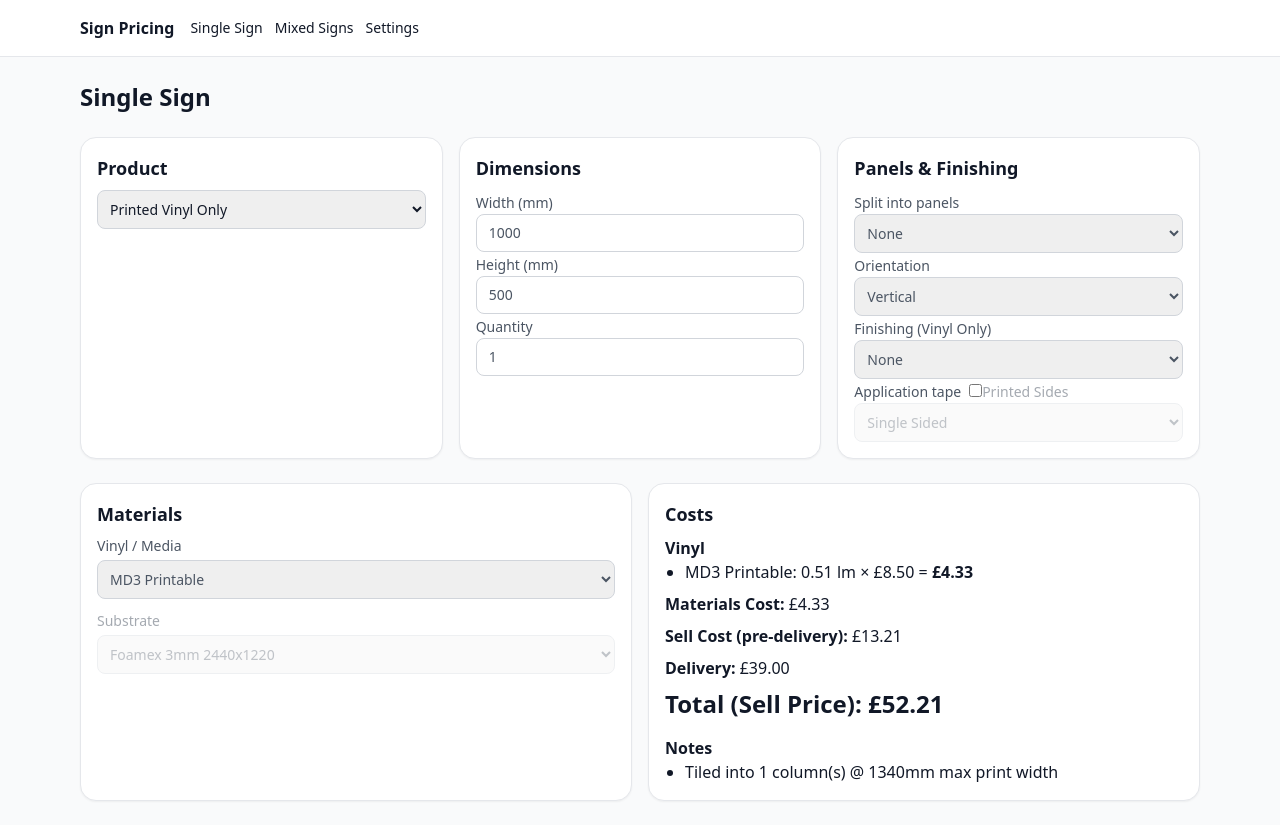
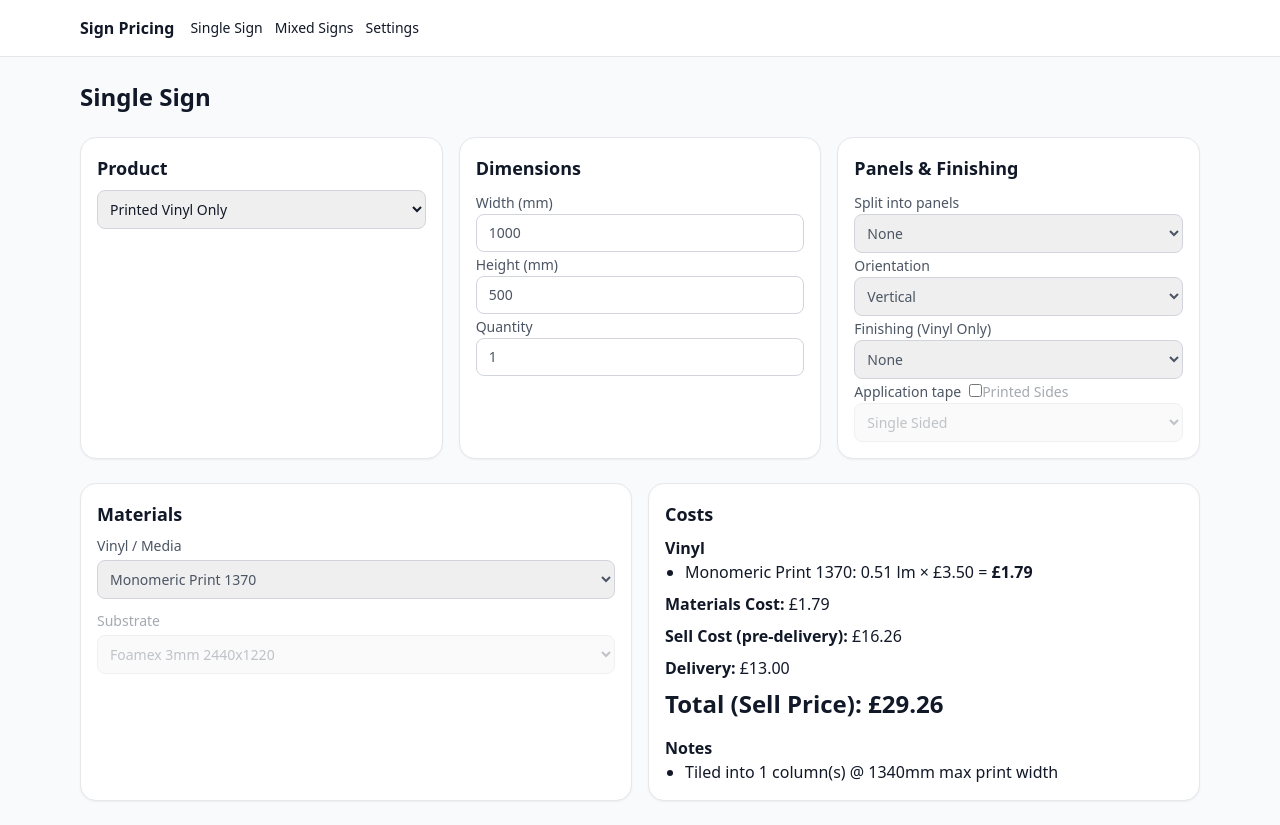
Before and after one commit to mrreiddavid74-bot/Final, a Next.js app: page /single in a window 1280 px wide. Built offline with nearby package versions, Linux system fonts and the light colour scheme.

Commit message:
Materials issue fix

```diff
--- a/app/api/settings/substrates/route.ts
+++ b/app/api/settings/substrates/route.ts
@@ -1,4 +1,3 @@
-
 import { NextRequest, NextResponse } from 'next/server'
 import { getSubstrates, setSubstrates, SubstrateRow } from '@/lib/settingsStore'
 
@@ -12,22 +11,26 @@ function parseCSV(text: string): SubstrateRow[] {
   const [h, ...rows] = text.trim().split(/\r?\n/)
   const cols = h.split(',').map(s => s.trim())
   return rows.filter(Boolean).map(line => {
-    const parts = line.split(',')
+    const parts = line.split(',').map(s => s.trim())
     const obj: any = {}
-    cols.forEach((c, i) => obj[c] = parts[i])
-    return {
-      name: String(obj.name),
-      sizeW: Number(obj.sizeW),
-      sizeH: Number(obj.sizeH),
-      pricePerSheet: Number(obj.pricePerSheet),
-      thicknessMm: obj.thicknessMm ? Number(obj.thicknessMm) : undefined,
-    }
+    cols.forEach((c, i) => obj[c] = parts[i] ?? '')
+    ;['sizeW','sizeH','pricePerSheet','thicknessMm'].forEach(k => {
+      if (obj[k] !== '') obj[k] = Number(obj[k])
+    })
+    return obj as SubstrateRow
   })
 }
 
-export async function GET() {
+export async function GET(req: NextRequest) {
+  const wantsJson = req.nextUrl.searchParams.get('format') === 'json'
+      || (req.headers.get('accept') || '').includes('application/json')
+
+  if (wantsJson) return NextResponse.json(getSubstrates())
   return new NextResponse(toCSV(getSubstrates()), {
-    headers: { 'Content-Type': 'text/csv', 'Content-Disposition': 'attachment; filename="substrates.csv"' }
+    headers: {
+      'Content-Type': 'text/csv',
+      'Content-Disposition': 'attachment; filename="substrates.csv"'
+    }
   })
 }
 
--- a/app/api/settings/vinyl/route.ts
+++ b/app/api/settings/vinyl/route.ts
@@ -1,4 +1,3 @@
-
 import { NextRequest, NextResponse } from 'next/server'
 import { getVinylMedia, setVinylMedia, VinylRow } from '@/lib/settingsStore'
 
@@ -12,24 +11,27 @@ function parseCSV(text: string): VinylRow[] {
   const [h, ...rows] = text.trim().split(/\r?\n/)
   const cols = h.split(',').map(s => s.trim())
   return rows.filter(Boolean).map(line => {
-    const parts = line.split(',')
+    const parts = line.split(',').map(s => s.trim())
     const obj: any = {}
-    cols.forEach((c, i) => obj[c] = parts[i])
-    return {
-      name: String(obj.name),
-      rollWidthMm: Number(obj.rollWidthMm),
-      rollPrintableWidthMm: Number(obj.rollPrintableWidthMm || obj.rollWidthMm),
-      pricePerLm: Number(obj.pricePerLm),
-      maxPrintWidthMm: obj.maxPrintWidthMm ? Number(obj.maxPrintWidthMm) : undefined,
-      maxCutWidthMm: obj.maxCutWidthMm ? Number(obj.maxCutWidthMm) : undefined,
-      category: obj.category || undefined
-    }
+    cols.forEach((c, i) => obj[c] = parts[i] ?? '')
+    // coerce numbers
+    ;['rollWidthMm','rollPrintableWidthMm','pricePerLm','maxPrintWidthMm','maxCutWidthMm'].forEach(k => {
+      if (obj[k] !== '') obj[k] = Number(obj[k])
+    })
+    return obj as VinylRow
   })
 }
 
-export async function GET() {
+export async function GET(req: NextRequest) {
+  const wantsJson = req.nextUrl.searchParams.get('format') === 'json'
+      || (req.headers.get('accept') || '').includes('application/json')
+
+  if (wantsJson) return NextResponse.json(getVinylMedia())
   return new NextResponse(toCSV(getVinylMedia()), {
-    headers: { 'Content-Type': 'text/csv', 'Content-Disposition': 'attachment; filename="vinyl_media.csv"' }
+    headers: {
+      'Content-Type': 'text/csv',
+      'Content-Disposition': 'attachment; filename="vinyl.csv"'
+    }
   })
 }
 
--- a/app/single/page.tsx
+++ b/app/single/page.tsx
@@ -1,17 +1,20 @@
 'use client'
 
-import { useMemo, useState } from 'react'
-import Card from '../../components/Card'
-import { DEFAULT_MEDIA, DEFAULT_SETTINGS, DEFAULT_SUBSTRATES } from '../../lib/defaults'
-import { priceSingle } from '../../lib/pricing'
+import { useEffect, useMemo, useState } from 'react'
+import Card from '@/components/Card'
+import { DEFAULT_MEDIA, DEFAULT_SETTINGS, DEFAULT_SUBSTRATES } from '@/lib/defaults'
+import { priceSingle } from '@/lib/pricing'
 import type {
   Mode,
   Orientation,
   Finishing,
   Complexity,
+  VinylMedia,
+  Substrate,
   PriceBreakdown,
-} from '../../lib/types'
+} from '@/lib/types'
 
+// UI options
 const MODES: { id: Mode; label: string }[] = [
   { id: 'SolidColourCutVinyl', label: 'Solid Colour Cut Vinyl Only' },
   { id: 'PrintAndCutVinyl', label: 'Print & Cut Vinyl' },
@@ -19,6 +22,37 @@ const MODES: { id: Mode; label: string }[] = [
   { id: 'PrintedVinylOnSubstrate', label: 'Printed Vinyl mounted to a substrate' },
   { id: 'SubstrateOnly', label: 'Substrate Only' },
 ]
+
+// Helpers: coerce uploaded CSV rows into strict app types (generate ids if missing)
+function coerceVinylRows(rows: any[]): VinylMedia[] {
+  return (rows || []).map((r, i) => {
+    const id = r.id || `${(r.name || 'vinyl').toLowerCase().replace(/\s+/g, '-')}-${i}`
+    return {
+      id,
+      name: String(r.name ?? `Vinyl ${i + 1}`),
+      rollWidthMm: Number(r.rollWidthMm ?? r.rollPrintableWidthMm ?? 0),
+      rollPrintableWidthMm: Number(r.rollPrintableWidthMm ?? r.rollWidthMm ?? 0),
+      pricePerLm: Number(r.pricePerLm ?? 0),
+      category: r.category ?? undefined,
+      maxPrintWidthMm: r.maxPrintWidthMm != null ? Number(r.maxPrintWidthMm) : undefined,
+      maxCutWidthMm: r.maxCutWidthMm != null ? Number(r.maxCutWidthMm) : undefined,
+    }
+  }).filter(v => v.rollWidthMm > 0 && v.rollPrintableWidthMm > 0)
+}
+
+function coerceSubstrateRows(rows: any[]): Substrate[] {
+  return (rows || []).map((r, i) => {
+    const id = r.id || `${(r.name || 'substrate').toLowerCase().replace(/\s+/g, '-')}-${i}`
+    return {
+      id,
+      name: String(r.name ?? `Substrate ${i + 1}`),
+      sizeW: Number(r.sizeW ?? 0),
+      sizeH: Number(r.sizeH ?? 0),
+      pricePerSheet: Number(r.pricePerSheet ?? 0),
+      thicknessMm: r.thicknessMm != null ? Number(r.thicknessMm) : undefined,
+    }
+  }).filter(s => s.sizeW > 0 && s.sizeH > 0)
+}
 
 type SingleForm = {
   mode: Mode
@@ -36,6 +70,11 @@ type SingleForm = {
 }
 
 export default function SinglePage() {
+  // Materials (live lists) → start with defaults; upgrade to uploaded CSV lists if available
+  const [vinylList, setVinylList] = useState<VinylMedia[]>(DEFAULT_MEDIA)
+  const [substrateList, setSubstrateList] = useState<Substrate[]>(DEFAULT_SUBSTRATES)
+
+  // Selected input
   const [input, setInput] = useState<SingleForm>({
     mode: 'PrintedVinylOnly',
     widthMm: 1000,
@@ -51,20 +90,43 @@ export default function SinglePage() {
     panelOrientation: 'Vertical',
   })
 
-  const result = useMemo<PriceBreakdown | { error: string }>(() => {
-    try {
-      // IMPORTANT: priceSingle expects 4 positional args
-      return priceSingle(
-          { ...input, settings: DEFAULT_SETTINGS }, // SingleSignInput
-          DEFAULT_MEDIA,                              // VinylMedia[]
-          DEFAULT_SUBSTRATES,                         // Substrate[]
-          DEFAULT_SETTINGS                            // Settings
-      )
-    } catch (e: any) {
-      return { error: e?.message ?? 'Error' }
+  // On mount: try to fetch uploaded CSV data (served as JSON)
+  useEffect(() => {
+    let cancelled = false
+    async function load() {
+      try {
+        const [vRes, sRes] = await Promise.all([
+          fetch('/api/settings/vinyl?format=json', { cache: 'no-store' }),
+          fetch('/api/settings/substrates?format=json', { cache: 'no-store' }),
+        ])
+        const [vRows, sRows] = await Promise.all([vRes.json().catch(() => []), sRes.json().catch(() => [])])
+
+        const v = Array.isArray(vRows) ? coerceVinylRows(vRows) : []
+        const s = Array.isArray(sRows) ? coerceSubstrateRows(sRows) : []
+
+        if (!cancelled) {
+          if (v.length) {
+            setVinylList(v)
+            // If current vinylId is missing in new list, set first
+            if (!v.find(x => x.id === input.vinylId)) {
+              setInput(prev => ({ ...prev, vinylId: v[0]?.id }))
+            }
+          }
+          if (s.length) {
+            setSubstrateList(s)
+            if (!s.find(x => x.id === input.substrateId)) {
+              setInput(prev => ({ ...prev, substrateId: s[0]?.id }))
+            }
+          }
+        }
+      } catch {
+        // ignore → stay on defaults
+      }
     }
+    load()
+    return () => { cancelled = true }
     // eslint-disable-next-line react-hooks/exhaustive-deps
-  }, [input])
+  }, [])
 
   const isVinylOnly =
       input.mode === 'SolidColourCutVinyl' ||
@@ -73,6 +135,20 @@ export default function SinglePage() {
 
   const isSubstrateProduct =
       input.mode === 'PrintedVinylOnSubstrate' || input.mode === 'SubstrateOnly'
+
+  // Price calculation (uses current materials + defaults settings)
+  const result = useMemo<PriceBreakdown | { error: string }>(() => {
+    try {
+      return priceSingle(
+          { ...input, settings: DEFAULT_SETTINGS }, // SingleSignInput (settings optional)
+          vinylList,
+          substrateList,
+          DEFAULT_SETTINGS
+      )
+    } catch (e: any) {
+      return { error: e?.message ?? 'Error' }
+    }
+  }, [input, vinylList, substrateList])
 
   return (
       <div className="space-y-6">
@@ -224,7 +300,7 @@ export default function SinglePage() {
                     onChange={(e) => setInput({ ...input, vinylId: e.target.value })}
                     disabled={input.mode === 'SubstrateOnly'}
                 >
-                  {DEFAULT_MEDIA.map((v) => (
+                  {vinylList.map((v) => (
                       <option key={v.id} value={v.id}>
                         {v.name}
                       </option>
@@ -240,7 +316,7 @@ export default function SinglePage() {
                     onChange={(e) => setInput({ ...input, substrateId: e.target.value })}
                     disabled={isVinylOnly}
                 >
-                  {DEFAULT_SUBSTRATES.map((s) => (
+                  {substrateList.map((s) => (
                       <option key={s.id} value={s.id}>
                         {s.name}
                       </option>
--- a/lib/defaults.ts
+++ b/lib/defaults.ts
@@ -1,7 +1,6 @@
 import type { Settings, VinylMedia, Substrate } from './types'
 
-// OPTION B: bypass excess-property checking by casting the object to Settings.
-export const DEFAULT_SETTINGS = ({
+export const DEFAULT_SETTINGS: Settings = {
   // Machine/global limits
   masterMaxPrintWidthMm: 1340,
   masterMaxCutWidthMm: 1340,
@@ -14,55 +13,74 @@ export const DEFAULT_SETTINGS = ({
 
   // Costs
   setupFee: 5.0,
-  cutPerSign: 3.0,
-  inkElecPerSqm: 1.75,        // was inkCostPerSqm
-  appTapePerSqm: 2.0,         // was applicationTapePerSqm
+  cutPerSign: 0.25,
+  appTapePerSqm: 2.0,       // alias supported as applicationTapePerSqm
+  inkElecPerSqm: 4.0,       // alias supported as inkCostPerSqm
+  profitMultiplier: 1.8,
 
-  // Uplifts
+  // Optional finishing uplifts
   finishingUplifts: {
-    None: 0,
-    KissCutOnRoll: 0.05,
-    CutIntoSheets: 0.08,
-    IndividuallyCut: 0.12,
-  },
-  complexityPerSticker: { Basic: 0.2, Standard: 0.4, Complex: 0.8 },
-
-  // Delivery (nested form)
-  delivery: {
-    baseFee: 9.5,
-    bands: [
-      { maxSumCm: 100, surcharge: 5 },
-      { maxSumCm: 150, surcharge: 10 },
-      { maxSumCm: 200, surcharge: 20 },
-      { maxSumCm: 999999, surcharge: 30 },
-    ],
+    IndividuallyCut: 0.10,
+    CutIntoSheets: 0.05,
+    KissCutOnRoll: 0.00,
+    None: 0.00,
   },
 
+  // Delivery (flat form)
+  deliveryBase: 5,
+  deliveryBands: [
+    { maxSumCm: 100, surcharge: 0 },
+    { maxSumCm: 200, surcharge: 3 },
+    { maxSumCm: 300, surcharge: 5 },
+    { maxSumCm: 400, surcharge: 8 },
+  ],
+
+  // VAT (if used elsewhere)
   vatRatePct: 20,
-} as unknown) as Settings
+}
 
 export const DEFAULT_MEDIA: VinylMedia[] = [
   {
-    id: 'md3',
-    name: 'MD3 Printable',
+    id: 'mono-print-1370',
+    name: 'Monomeric Print 1370',
     category: 'Printed',
     rollWidthMm: 1370,
     rollPrintableWidthMm: 1340,
-    pricePerLm: 8.5,
+    pricePerLm: 3.5,
     maxPrintWidthMm: 1340,
     maxCutWidthMm: 1340,
   },
   {
-    id: 'frosted1220',
-    name: 'Frosted 1220',
-    category: 'Solid',
-    rollWidthMm: 1220,
-    rollPrintableWidthMm: 1220,
-    pricePerLm: 6.2,
-    maxCutWidthMm: 1220,
+    id: 'poly-print-1370',
+    name: 'Polymeric Print 1370',
+    category: 'Printed',
+    rollWidthMm: 1370,
+    rollPrintableWidthMm: 1340,
+    pricePerLm: 5.2,
+    maxPrintWidthMm: 1340,
+    maxCutWidthMm: 1340,
   },
   {
-    id: 'frosted610',
+    id: 'clear-gloss-1370',
+    name: 'Clear Gloss 1370',
+    category: 'Printed',
+    rollWidthMm: 1370,
+    rollPrintableWidthMm: 1340,
+    pricePerLm: 4.2,
+    maxPrintWidthMm: 1340,
+    maxCutWidthMm: 1340,
+  },
+  {
+    id: 'black-matt-610',
+    name: 'Black Matt 610',
+    category: 'Solid',
+    rollWidthMm: 610,
+    rollPrintableWidthMm: 610,
+    pricePerLm: 3.2,
+    maxCutWidthMm: 610,
+  },
+  {
+    id: 'frosted-610',
     name: 'Frosted 610',
     category: 'Solid',
     rollWidthMm: 610,
```
